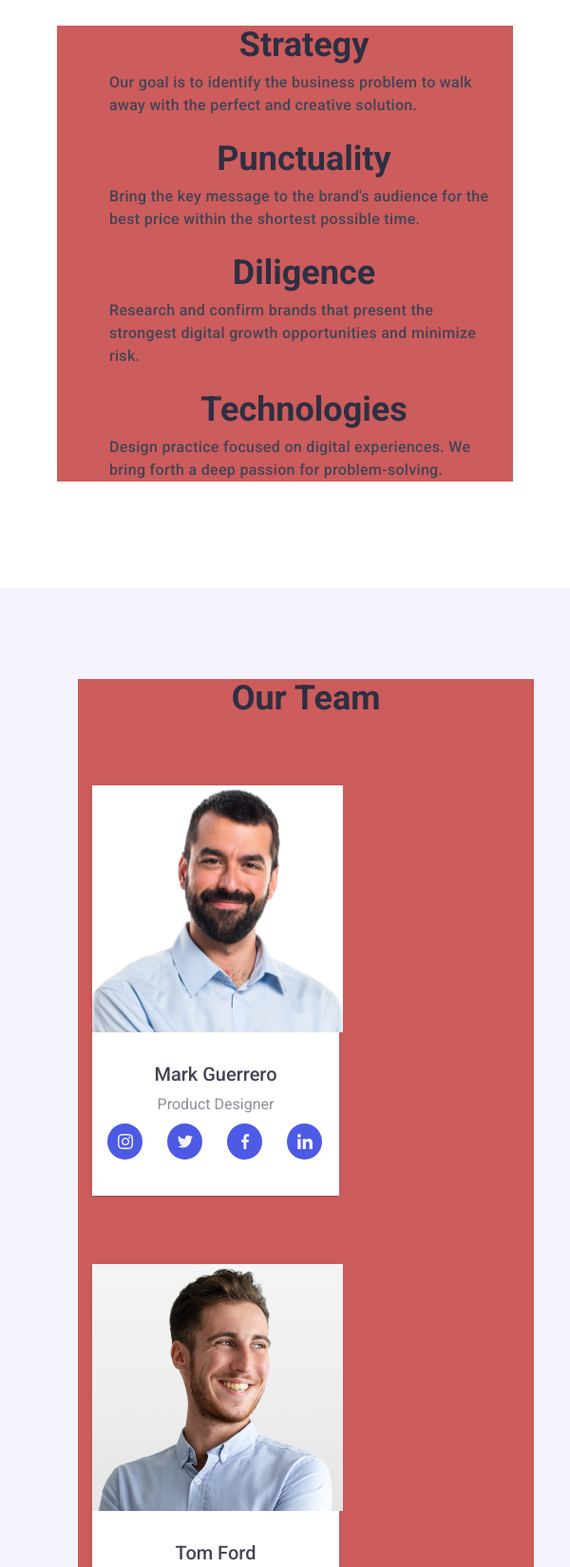
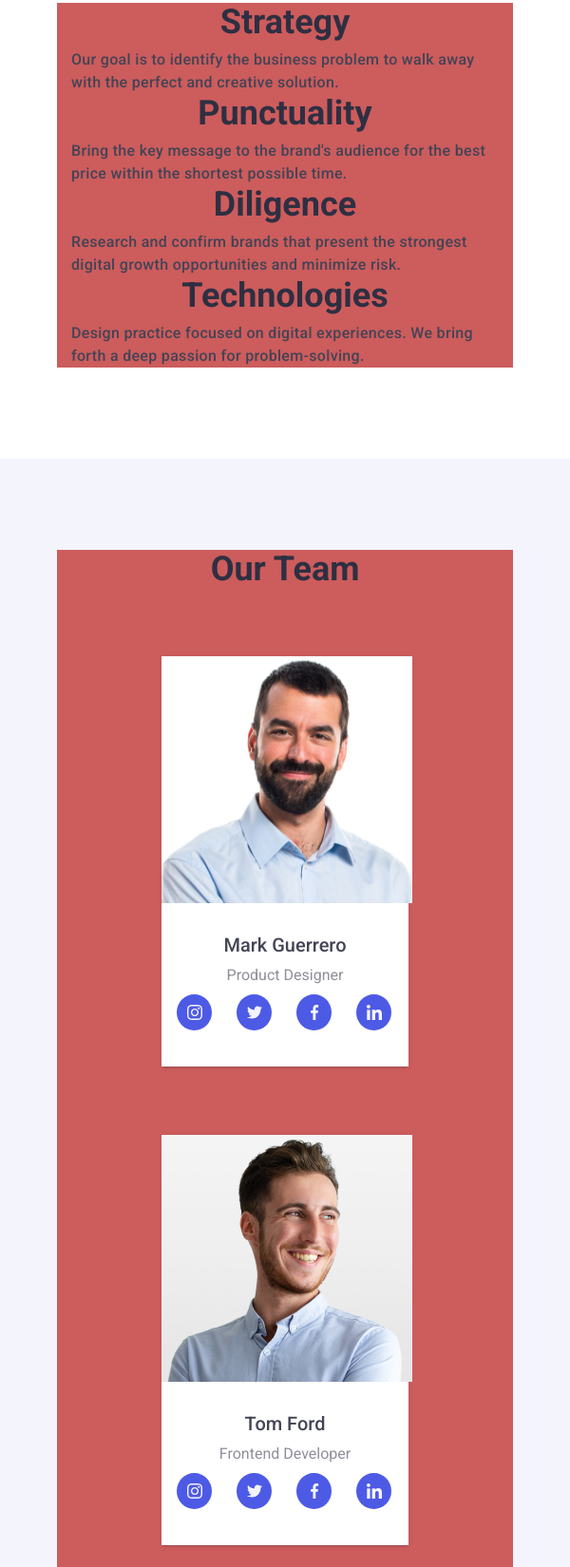
Before and after one commit to kiiittt/goit-markup-hw-06, a plain HTML site: page index.html in a window 600 px wide. Shown: the part 822-2472 px from the top of the page at 95% size. Drawn offline with nearby package versions, Linux system fonts and the light colour scheme.

Commit message:
Update styles.css

```diff
--- a/css/styles.css
+++ b/css/styles.css
@@ -50,7 +50,7 @@
   line-height: 24px;
 }
 
-@media (min-width: 480px) {
+@media (min-width:480px)and (max-width:720px){
   .container {
     width: 480px;
     padding-left: 15px;
@@ -89,13 +89,16 @@
   }
   .header-list {
     text-align: center;
-    margin-top: 24px;
     margin-bottom: 8px;
     color: var(--DarkColor);
     font-weight: 700;
     font-size: 36px;
     line-height: 40px;
   }
+  .advantages-list{
+    margin: 0;
+    padding: 0;
+  }
   .text-list {
     margin: 0;
     color: var(--TextColor);
@@ -111,8 +114,6 @@
     background-color: var(--Light);
     padding-bottom: 72px;
     padding-top: 96px;
-    padding-right: 82px;
-    padding-left: 82px;
   }
   .section-title {
     text-align: center;
@@ -136,11 +137,11 @@
     background-color: #ffffff;
   }
   .team-list {
-    display: flex;
-    flex-direction: column;
-    justify-content: center;
+  display: flex;
+  flex-direction: column;
+  justify-content: center;
     width: 260px;
-    margin: 0;
+    margin: 0 auto;
     padding: 0;
   }
   .section-team {
@@ -221,6 +222,7 @@
   .customers-list {
     display: flex;
     flex-wrap: wrap;
+    margin: 0;
   }
   .li-customers:nth-child(odd) {
     margin-right: 16px;
```
